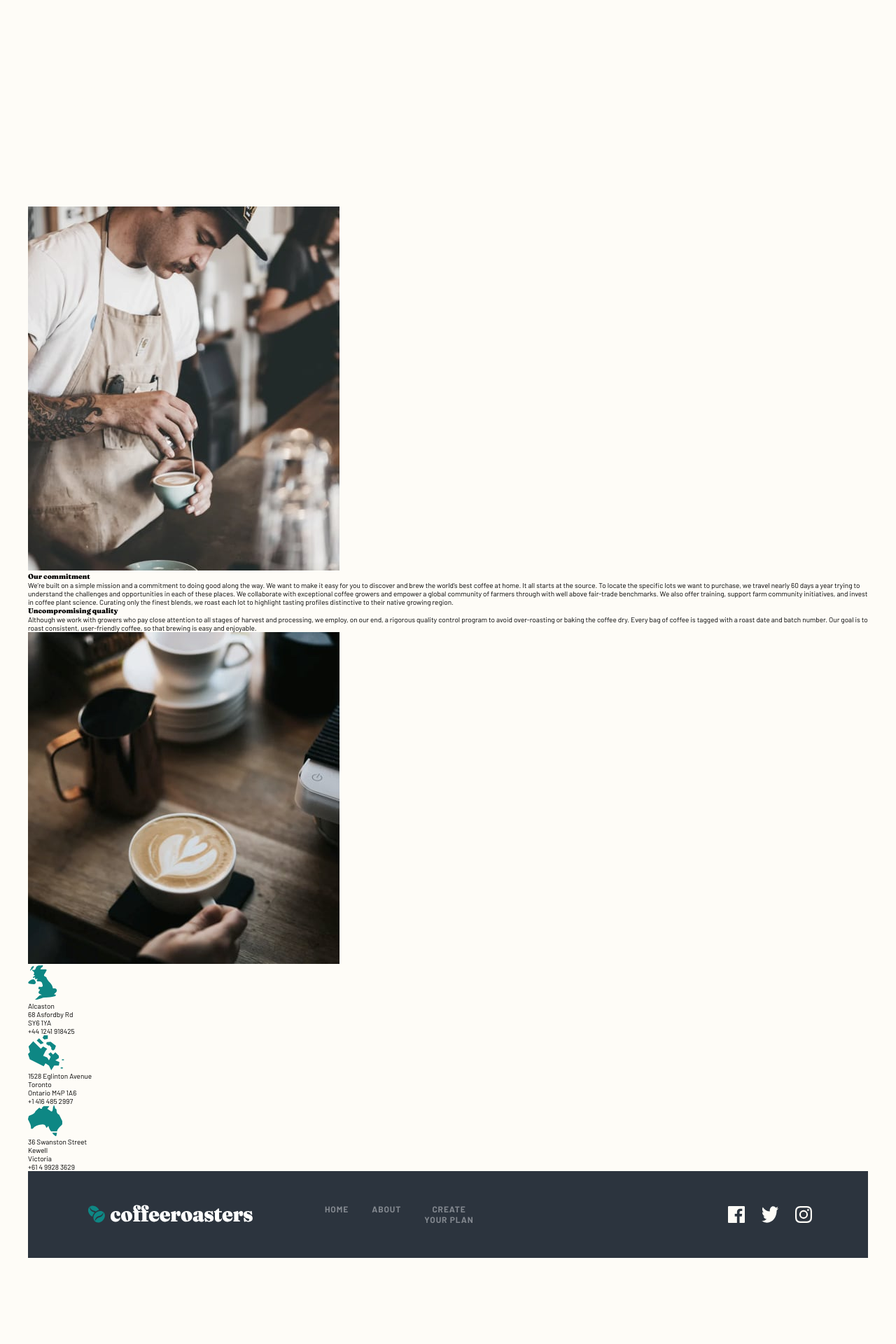
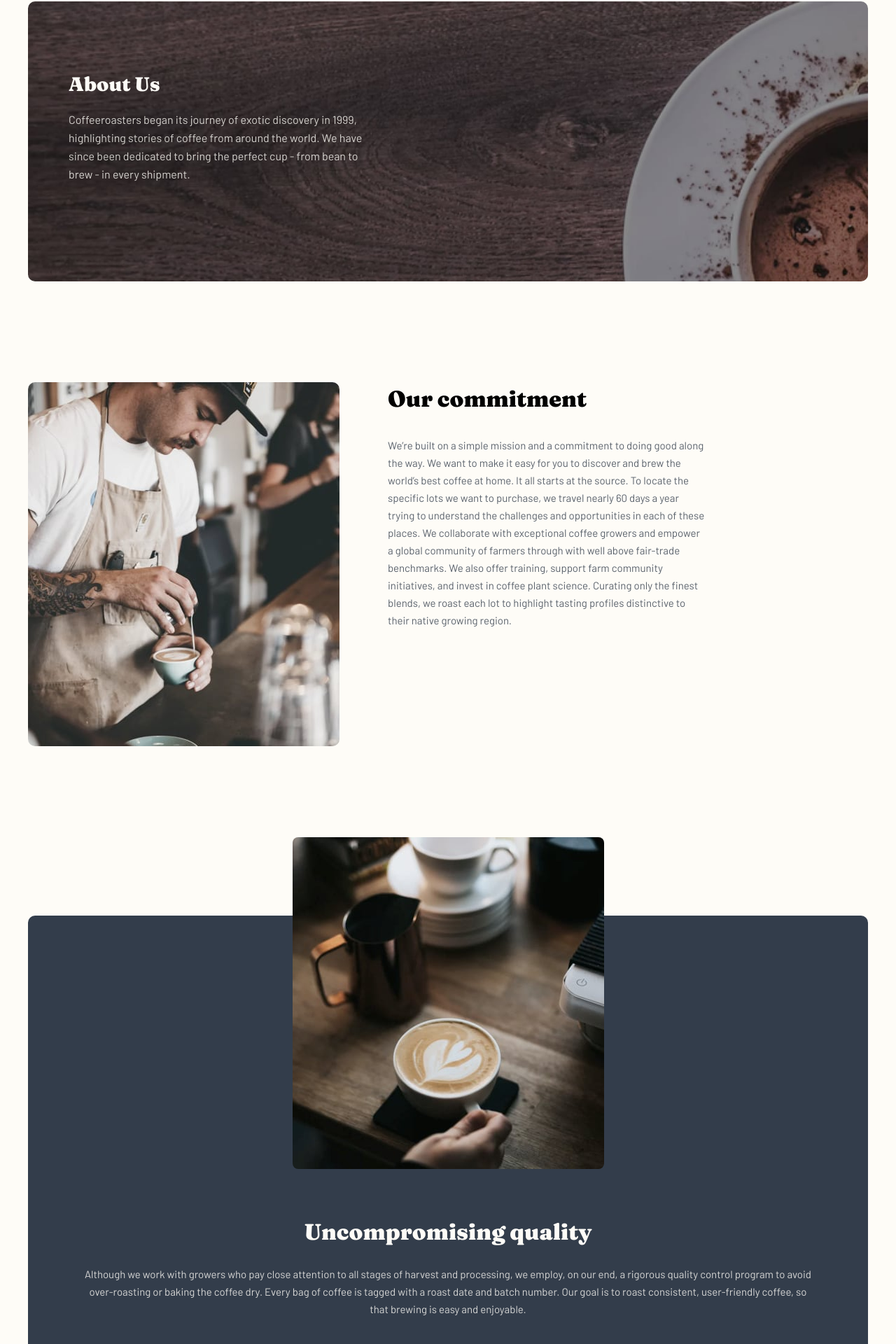
Before and after one commit to Alexandre-st/CoffeeRoasters, a React (Create React App) app: page /about in a window 1280 px wide. Shown: the part 120-2040 px from the top of the page at 70% size. Before the commit the page ends 1989 px from the top, so only its background shows below. Built offline with nearby package versions, Linux system fonts and the light colour scheme.

Commit message:
Design for about pages done

```diff
--- a/src/components/Menu.js
+++ b/src/components/Menu.js
@@ -28,7 +28,7 @@ const Menu = () => {
                 <li>Home</li>
               </Link>
               <Link to="/about">
-                <li>About</li>
+                <li>About us</li>
               </Link>
               <Link to="/plan">
                 <li>Create your plan</li>
--- a/src/components/Quarters.js
+++ b/src/components/Quarters.js
@@ -37,8 +37,8 @@ const Quarters = () => {
     quarters.map(quarter => {
       return (
         <div className="quarter-content" key={uuidv4()}>
-          <img src={quarter.img} alt={quarter.name} />
-          <h4 className="quarter-content-title">{quarter.title}</h4>
+        <img src={quarter.img} alt={quarter.name} />
+        <h4 className="quarter-content-title">{quarter.name}</h4>
           <ul className="quarter-content-list">
             <li>{quarter.street}</li>
             <li>{quarter.city}</li>
--- a/src/layouts/Footer.js
+++ b/src/layouts/Footer.js
@@ -17,19 +17,21 @@ const Footer = () => {
               <Link to="/">Home</Link>
             </li>
             <li>
-              <Link to="/about">About</Link>
+              <Link to="/about">About us</Link>
             </li>
             <li>
               <Link to="/plan">Create your plan</Link>
             </li>
           </ul>
         </nav>
+
         <div className="footer-social">
           <img src={facebook} alt="Facebook" />
           <img src={twitter} alt="Twitter" />
           <img src={instagram} alt="Instagram" />
         </div>
       </div>
+
     </footer>
   );
 }
--- a/src/layouts/Header.js
+++ b/src/layouts/Header.js
@@ -18,7 +18,7 @@ const Header = () => {
               <Link to="/">Home</Link>
             </li>
             <li>
-              <Link to="/about">About</Link>
+              <Link to="/about">About us</Link>
             </li>
             <li>
               <Link to="/plan">Create your plan</Link>
--- a/src/pages/About.js
+++ b/src/pages/About.js
@@ -9,10 +9,10 @@ import Quarters from '../components/Quarters';
 const About = () => {
   return (
     <main className="main">
-      <section className="hero">
+      <section className="about">
         <div className="hero-content">
-          <h1 className="hero-content-title-about">About us</h1>
-          <p className="hero-content-text-about">
+          <h1 className="about-title">About Us</h1>
+          <p className="hero-content-text">
           Coffeeroasters began its journey of exotic discovery in 1999, highlighting stories of coffee from around the world. We have since been dedicated to bring the perfect cup - from bean to brew - in every shipment.
           </p>
         </div>
@@ -25,26 +25,36 @@ const About = () => {
             <source media="(min-width: 768px)" srcSet={CommitmentTablet} />
             <img className="description-first-img" src={CommitmentMobile} alt="Commitment demonstration" />
           </picture>
-          <h2 className="description-title">Our commitment</h2>
-          <p className="description-txt">
+          <div className="description-first-content">
+            <h2 className="description-first-content-title">Our commitment</h2>
+            <p className="description-first-content-txt">
             We’re built on a simple mission and a commitment to doing good along the way. We want to make it easy for you to discover and brew the world’s best coffee at home. It all starts at the source. To locate the specific lots we want to purchase, we travel nearly 60 days a year trying to understand the challenges and opportunities in each of these places. We collaborate with exceptional coffee growers and empower a global community of farmers through with well above fair-trade benchmarks. We also offer training, support farm community initiatives, and invest in coffee plant science. Curating only the finest blends, we roast each lot to highlight tasting profiles distinctive to their native growing region.
             </p>
           </div>
+        </div>
         <div className="description-second">
-          <h2 className="description-title">Uncompromising quality</h2>
-          <p className="description-txt">
+        <div className="description-second-content">
+          <h2 className="description-second-content-title">Uncompromising quality</h2>
+          <p className="description-second-content-txt">
           Although we work with growers who pay close attention to all stages of harvest and processing, we employ, on our end, a rigorous quality control program to avoid over-roasting or baking the coffee dry. Every bag of coffee is tagged with a roast date and batch number. Our goal is to roast consistent, user-friendly coffee, so that brewing is easy and enjoyable.
           </p>
-          <picture>
+        </div>
+        {/* I'm doing this because the border-radius are wrap with the padding so not visible */}
+          <div className="description-second-image">
+            <picture className="description-second-img">
               <source media="(min-width: 1024px)" srcSet={QualityDesktop} />
               <source media="(min-width: 768px)" srcSet={QualityTablet} />
               <img className="description-second-img" src={QualityMobile} alt="Quality Coffee"  />
             </picture>
           </div>
+        </div>
       </section>
 
       <section className="quarter">
+        <h3 className="quarter-title">Our headquarters</h3>
+        <div className="quarter-container">
           <Quarters />
+        </div>
       </section>
 
     </main>
--- a/src/styles/base/_base.scss
+++ b/src/styles/base/_base.scss
@@ -23,6 +23,11 @@ button {
 .main {
   max-width: 144rem;
   margin: 0 auto;
+  padding: 0 2.4rem;
+
+  @include mq(tablet) {
+    padding: 0 4rem;
+  }
 }
 
 button {
--- a/src/styles/layouts/_footer.scss
+++ b/src/styles/layouts/_footer.scss
@@ -12,6 +12,7 @@
   }
 
   &-img {
+    width: 18.74rem;
     max-width: 23.6rem;
 
     @include mq(laptop) {
@@ -42,10 +43,6 @@
       line-height: 1.5rem;
       letter-spacing: 0.92px;
 
-      li {
-        cursor: pointer;
-      }
-
       @include mq(tablet) {
         flex-direction: row;
         justify-content: center;
@@ -54,9 +51,12 @@
       }
 
       @include mq(laptop) {
-        margin: 0 36.8rem 0 0;
+        margin: 0;
         gap: 3.3rem;
-        align-self: center;
+      }
+
+      li {
+        cursor: pointer;
       }
     }
   }
@@ -65,5 +65,9 @@
     display: flex;
     justify-content: center;
     gap: 2.4rem;
+
+    @include mq(laptop) {
+      margin-left: auto;
+    }
   }
 }
--- a/src/styles/layouts/_header.scss
+++ b/src/styles/layouts/_header.scss
@@ -43,6 +43,7 @@
         $light-cream 27.94%,
         rgba(254, 252, 247, 0.504981) 100%
       );
+      box-shadow: rgb(254 252 247 / 50%) -30px 30px 20px;
 
       ul {
         display: flex;
--- /dev/null
+++ b/src/styles/pages/_about.scss
@@ -0,0 +1,170 @@
+// To use breakpoints and the diferents colors
+@use "../variables/mixins" as *;
+@use "../abstract/colors" as *;
+
+.about {
+  background-image: url(../../assets/about/mobile/image-hero-whitecup.jpg);
+  background-size: cover;
+  border-radius: 1rem;
+  height: 40rem;
+  margin-bottom: 12rem;
+
+  @include mq(tablet) {
+    background-image: url(../../assets/about/tablet/image-hero-whitecup.jpg);
+    margin-bottom: 14.4rem;
+  }
+
+  &-title {
+    font-size: 2.8rem;
+    line-height: 2.8rem;
+  }
+}
+
+.description {
+  // Fisrt part of the description
+  &-first {
+    @include mq(tablet) {
+      display: flex;
+      gap: 6.9rem;
+
+      @include mq(tablet) {
+        margin-bottom: 14.4rem;
+      }
+    }
+
+    &-img {
+      border-radius: 1rem;
+      margin-bottom: 4.8rem;
+    }
+
+    &-content {
+      text-align: center;
+
+      @include mq(tablet) {
+        text-align: left;
+        width: 45.3rem;
+      }
+
+      &-title {
+        font-size: 3.2rem;
+        line-height: 4.8rem;
+        margin-bottom: 3rem;
+      }
+
+      &-txt {
+        font-size: 1.5rem;
+        line-height: 2.5rem;
+        color: $dark-grey;
+        opacity: 0.8;
+        margin-bottom: 12rem;
+
+        @include mq(tablet) {
+          margin-bottom: 0;
+        }
+      }
+    }
+  }
+
+  // Second part of description
+  &-second {
+    display: flex;
+    flex-direction: column-reverse;
+    background-color: $dark-grey;
+    color: $light-cream;
+    text-align: center;
+    position: relative;
+    border-radius: 1rem;
+
+    &-image {
+      padding: 0 2.4rem;
+
+      @include mq(tablet) {
+        padding: 0 5.7rem;
+      }
+    }
+
+    &-img {
+      border-radius: 8px;
+      margin-top: -7.6rem;
+
+      @include mq(tablet) {
+        margin-top: -11.2rem;
+      }
+    }
+
+    &-content {
+      // margin-top: 14.8rem;
+      padding: 6.4rem 2.4rem 6.1rem 2.4rem;
+
+      @include mq(tablet) {
+        padding: 6.4rem 7.4rem 6.7rem 7.4rem;
+      }
+
+      &-title {
+        font-size: 2.8rem;
+        line-height: 2.8rem;
+        margin-bottom: 2.4rem;
+
+        @include mq(tablet) {
+          font-size: 3.2rem;
+          line-height: 4.8rem;
+        }
+      }
+
+      &-txt {
+        font-size: 1.5rem;
+        line-height: 2.5rem;
+        opacity: 0.8;
+      }
+    }
+  }
+}
+
+// Quarter Part
+.quarter {
+  margin-top: 12rem;
+  text-align: center;
+  margin-bottom: 12rem;
+
+  @include mq(tablet) {
+    text-align: left;
+  }
+
+  &-title {
+    margin-bottom: 7.2rem;
+    font-size: 2.4rem;
+    line-height: 3.2rem;
+    color: $grey;
+  }
+
+  &-container {
+    @include mq(tablet) {
+      display: flex;
+      gap: 9px;
+    }
+  }
+
+  &-content {
+    color: $dark-grey;
+
+    @include mq(tablet) {
+      width: 22.3rem;
+    }
+
+    &-title {
+      font-size: 2.8rem;
+      line-height: 3.6rem;
+      margin: 4.79rem 0 2.2rem 0;
+
+      @include mq(tablet) {
+        font-size: 2.4rem;
+      }
+    }
+
+    &-list {
+      font-size: 1.6rem;
+      line-height: 2.6rem;
+      margin-bottom: 8rem;
+    }
+  }
+}
--- a/src/styles/pages/_home.scss
+++ b/src/styles/pages/_home.scss
@@ -1,14 +1,6 @@
 // To use breakpoints and the diferents colors
 @use "../variables/mixins" as *;
 @use "../abstract/colors" as *;
-
-.main {
-  padding: 0 2.4rem;
-
-  @include mq(tablet) {
-    padding: 0 4rem;
-  }
-}
 
 // == Hero Part
 .home {
--- a/src/styles/pages/_index.scss
+++ b/src/styles/pages/_index.scss
@@ -1 +1,2 @@
 @forward "./home";
+@forward "./about";
```
Lines whose indentation alone changed are shown as unchanged.
